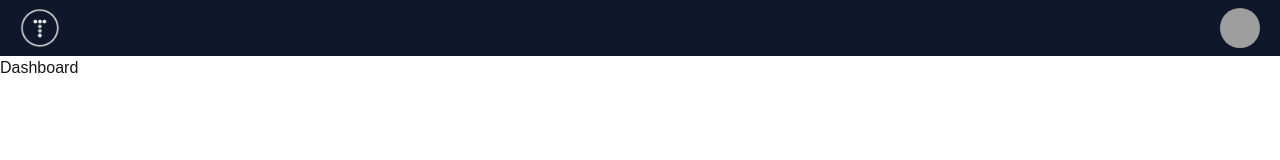
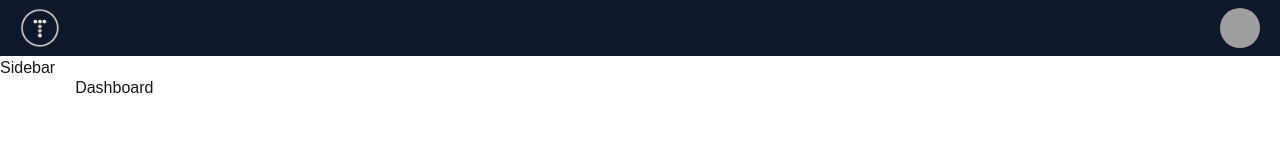
Before and after one commit to SRJ-91/traversypress-ui, a Next.js app: page / in a window 1280 px wide. Shown: the top 160 px of the page. Built offline with nearby package versions, Linux system fonts and the light colour scheme; grey boxes are pictures that could not be loaded.

Commit message:
sidebar created

```diff
--- a/app/layout.tsx
+++ b/app/layout.tsx
@@ -2,6 +2,7 @@ import type { Metadata } from "next";
 import localFont from "next/font/local";
 import "./globals.css";
 import Navbar from "@/components/components/Navbar";
+import Sidebar from "@/components/components/Sidebar";
 
 const geistSans = localFont({
   src: "./fonts/GeistVF.woff",
@@ -30,7 +31,15 @@ export default function RootLayout({
         className={`${geistSans.variable} ${geistMono.variable} antialiased`}
       >
         <Navbar />
-        {children}
+        <div className="flex">
+          <div className="hidden md:block h-[100vh]">
+            <Sidebar />
+          </div>
+          <div className="p-5 w-full md:max-w-[1140px]">
+          {children}
+          </div>
+        </div>
+
       </body>
     </html>
   );
--- /dev/null
+++ b/components/components/Sidebar.tsx
@@ -0,0 +1,7 @@
+const Sidebar = () => {
+    return ( <div>
+        Sidebar
+    </div> );
+}
+
+export default Sidebar;
```
